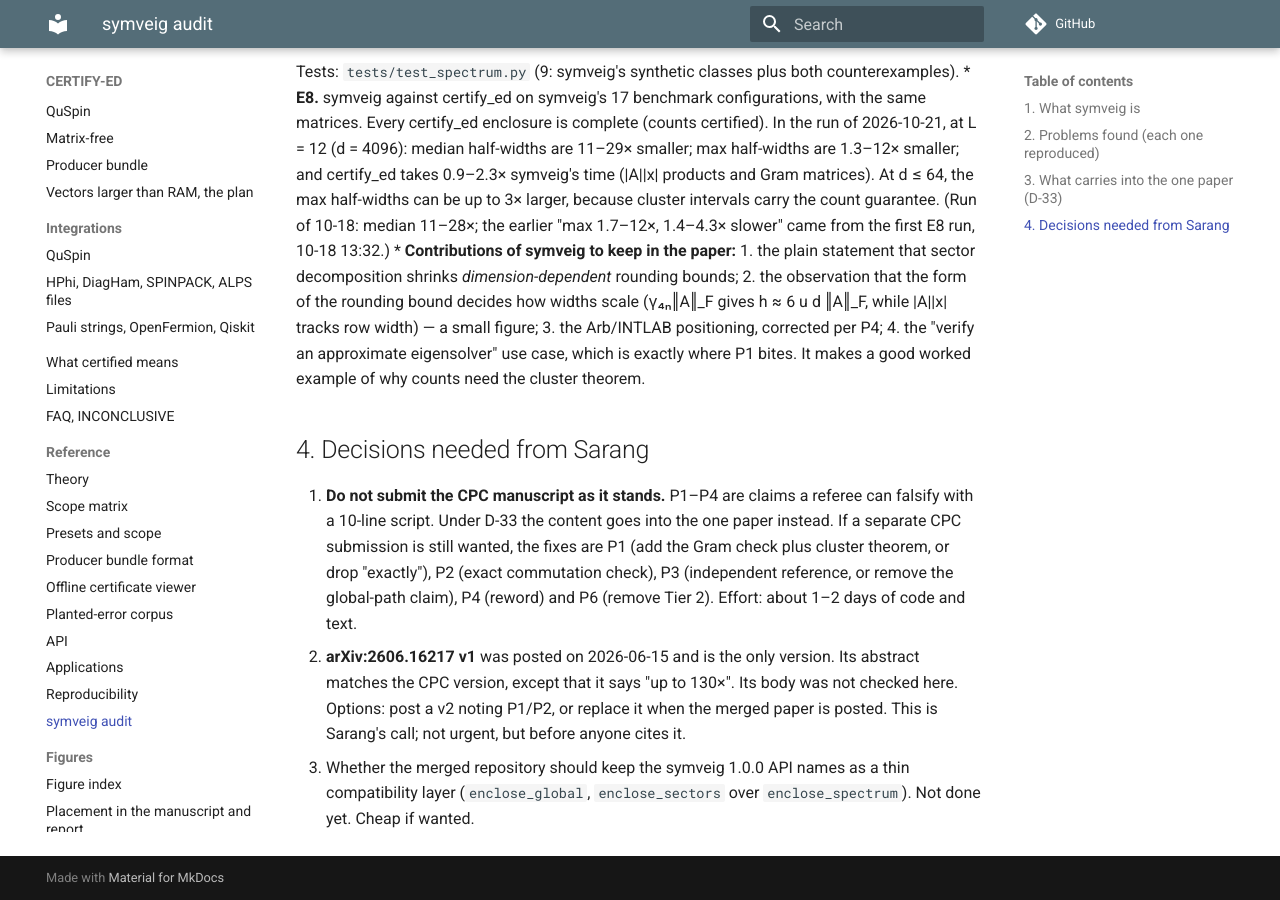
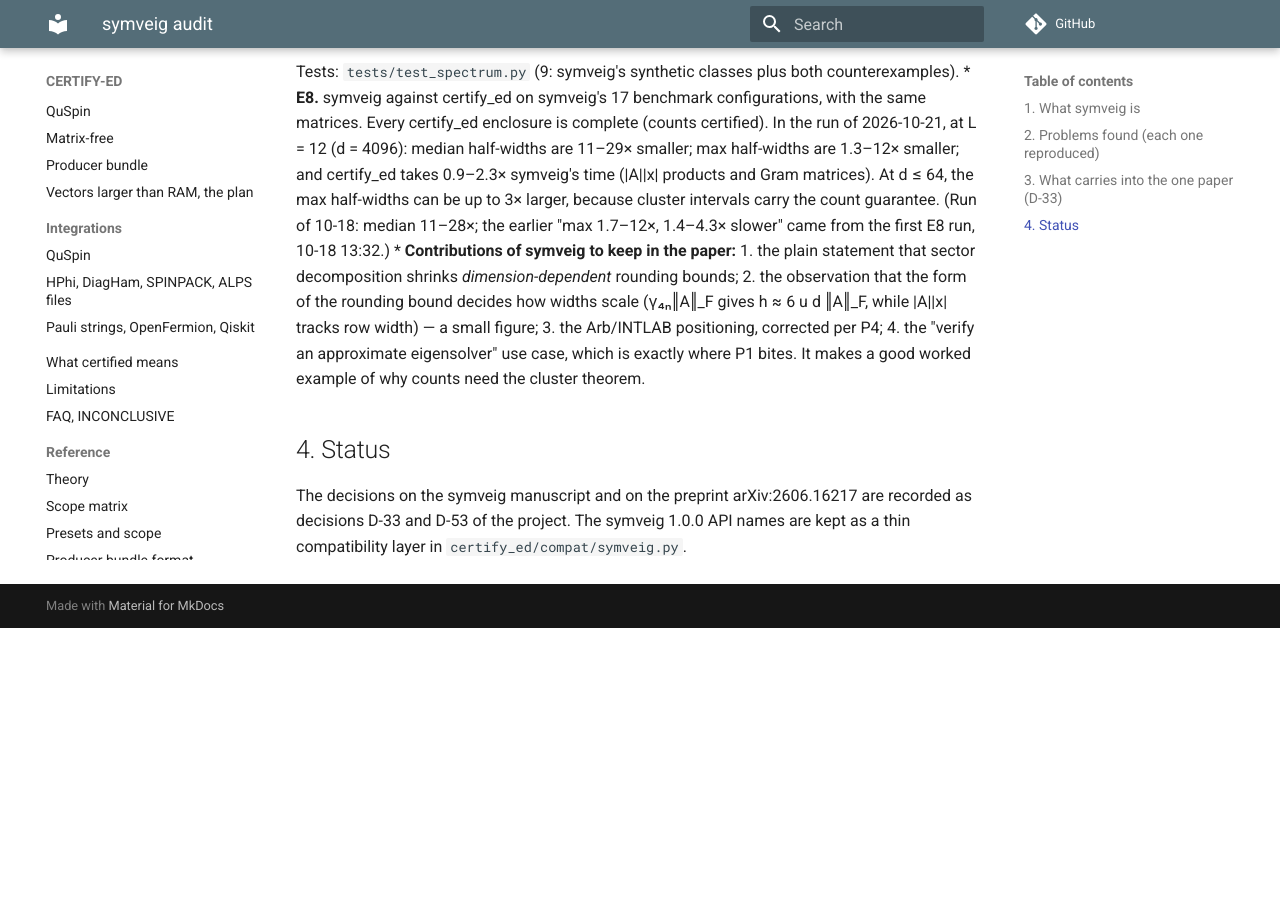
Before and after one commit to sarang-kernel/CERTIFY-ED, an MkDocs documentation site: the page built from docs/symveig_audit.md, in a window 1280 px wide and 900 px high, scrolled down 2401 px. Built offline with MkDocs 1.6.1 and Material for MkDocs 9.7.7, drawn with Linux system fonts in a browser that asks for light colours; comment, search, counter and statistics services are not loaded; after the commit the page ends 3029 px from its top, so only the background shows below that.

Commit message:
Keep only technical findings in the symveig audit

```diff
--- a/docs/symveig_audit.md
+++ b/docs/symveig_audit.md
@@ -49,14 +49,7 @@ reproduce here (for example, sector h_max 2.77e-11 at L = 12, PBC).
   4. the "verify an approximate eigensolver" use case, which is exactly where P1 bites. It makes a
      good worked example of why counts need the cluster theorem.
 
-## 4. Decisions needed from Sarang
-1. **Do not submit the CPC manuscript as it stands.** P1–P4 are claims a referee can falsify with a
-   10-line script. Under D-33 the content goes into the one paper instead. If a separate CPC
-   submission is still wanted, the fixes are P1 (add the Gram check plus cluster theorem, or drop
-   "exactly"), P2 (exact commutation check), P3 (independent reference, or remove the global-path
-   claim), P4 (reword) and P6 (remove Tier 2). Effort: about 1–2 days of code and text.
-2. **arXiv:2606.16217 v1** was posted on 2026-06-15 and is the only version. Its abstract matches the CPC version, except that it says "up to 130×". Its body was not checked here. Options: post a
-   v2 noting P1/P2, or replace it when the merged paper is posted. This is Sarang's call; not urgent,
-   but before anyone cites it.
-3. Whether the merged repository should keep the symveig 1.0.0 API names as a thin compatibility
-   layer (`enclose_global`, `enclose_sectors` over `enclose_spectrum`). Not done yet. Cheap if wanted.
+## 4. Status
+The decisions on the symveig manuscript and on the preprint arXiv:2606.16217 are recorded as decisions D-33 and
+D-53 of the project. The symveig 1.0.0 API names are kept as a thin compatibility layer in
+`certify_ed/compat/symveig.py`.
```
